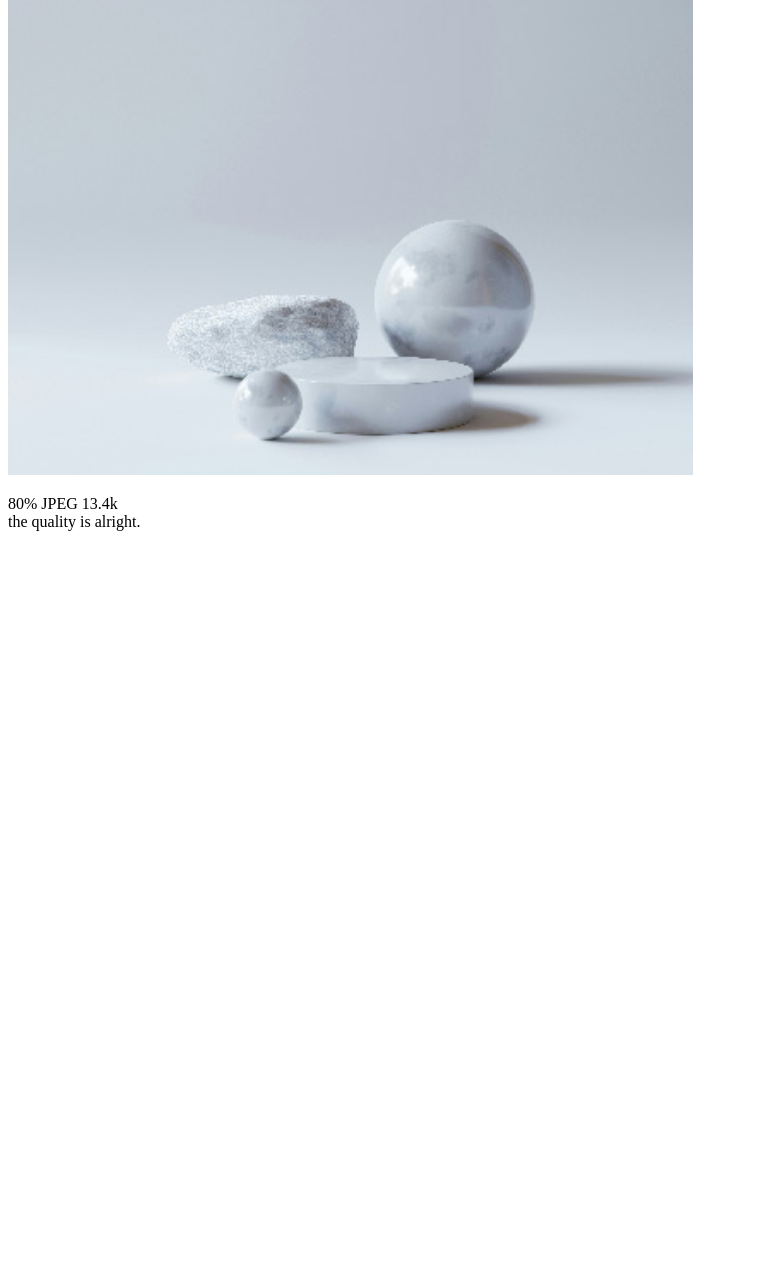
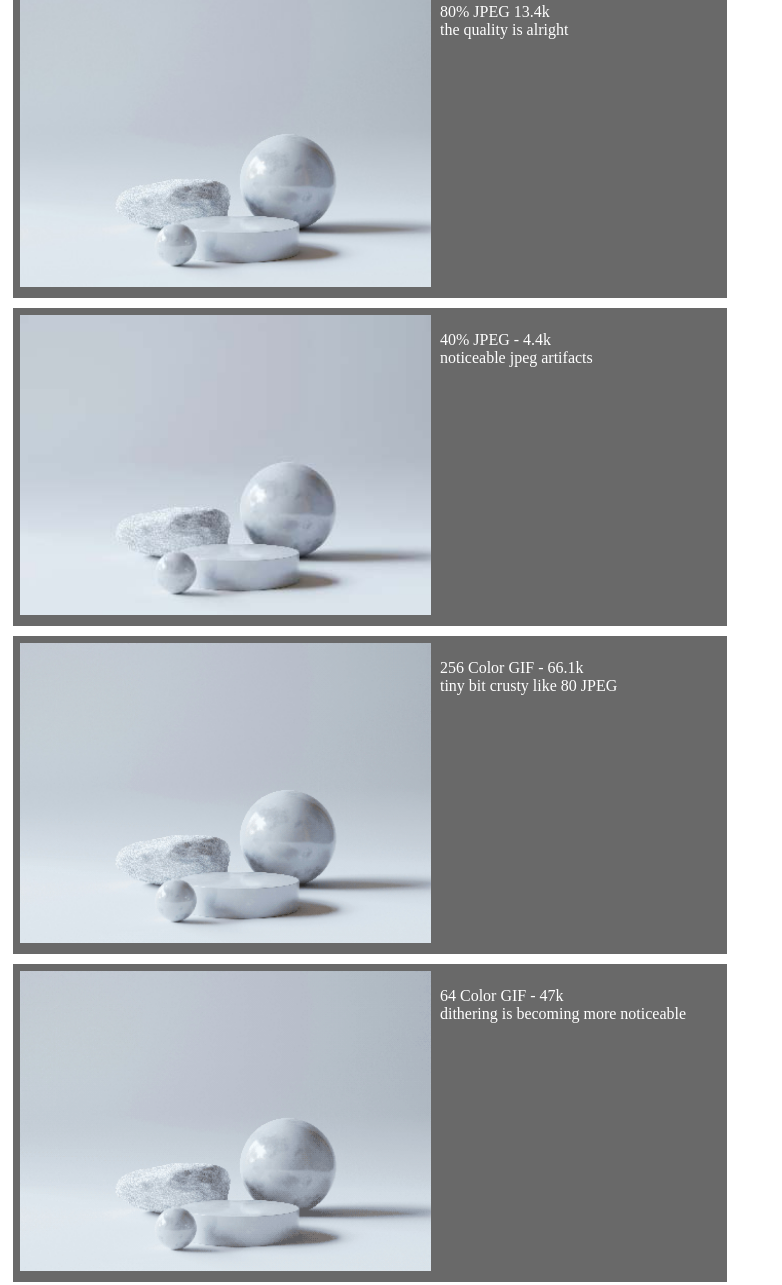
Before and after one commit to 371J4H/historyofinternet, a plain HTML site: page pages/optimizing-images.html in a window 1280 px wide. Shown: the part 33-1318 px from the top of the page, without its empty margins (0-782 px from the left). Before the commit the page ends 800 px from the top, so only its background shows below. Drawn offline with Linux system fonts and the light colour scheme.

Commit message:
added images into html and styled

```diff
--- a/pages/optimizing-images.html
+++ b/pages/optimizing-images.html
@@ -4,15 +4,66 @@
     <meta charset="UTF-8">
     <meta name="viewport" content="width=device-width, initial-scale=1.0">
     <title>Optimizing Images</title>
-    <link href="../styles/optimizing-images.css" rel="stylesheet" type="text/css">
+    <style>
+        .loki {
+            background-color: dimgrey;
+            width: 700px;
+            padding: 7px;
+            margin: 5px;
+            float: left;
+        }
+
+        .leroy {
+            display: inline-block;
+            color: white;
+            vertical-align: top;
+            margin-left: 5px;
+        }
+
+
+
+    </style>
 </head>
 <body>
 
     <article class="loki">
-        <img src="../images/80.jpg" alt="80 percent JPEG" height="500px">
+        <img src="../images/80.jpg" alt="80 percent JPEG" height="300px">
         <section class="leroy"><p>80% JPEG 13.4k<br>
-            the quality is alright.</p></section>
+            the quality is alright</p>
+        </section>
     </article>
+    <article class="loki">
+        <img src="../images/40.jpg" alt="40 percent JPG sample" height="300px">
+        <section class="leroy"><p>40% JPEG - 4.4k<br>
+            noticeable jpeg artifacts</p>
+        </section>
+    </article>
+    <article class="loki">
+        <img src="../images/256.gif" alt="256 gif sample" height="300px">
+        <section class="leroy"><p>256 Color GIF - 66.1k<br>
+            tiny bit crusty like 80 JPEG</p>
+        </section>
+    </article>
+    <article class="loki">
+        <img src="../images/64.gif" alt="64 gif sample" height="300px">
+        <section class="leroy"><p>64 Color GIF - 47k<br>
+            dithering is becoming more noticeable</p>
+        </section>
+    </article>
+    <article class="loki">
+        <img src="../images/8.gif" alt="8 gif sample" height="300px">
+        <section class="leroy"><p>8 Color GIF - 10k<br>
+            dithering everywhere</p>
+        </section>
+    </article>
+    <article class="loki">
+        <img src="../images/24.png" alt="24 png sample" height="300px">
+        <section class="leroy"><p>PNG 24 - 82k<br>
+            good quality</p>
+        </section>
+    </article>
+
+
 
 
 </body>
--- a/styles/history.css
+++ b/styles/history.css
@@ -1,3 +1,5 @@
+@charset "UTF-8";
+
 .sample {
     background-color: gray;
 }
--- a/styles/optimizing-images.css
+++ b/styles/optimizing-images.css
@@ -0,0 +1 @@
+@charset "UTF-8";
```
